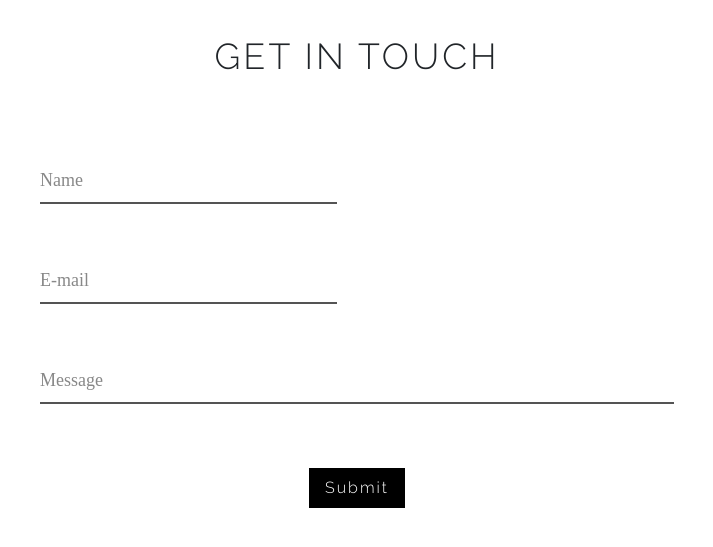
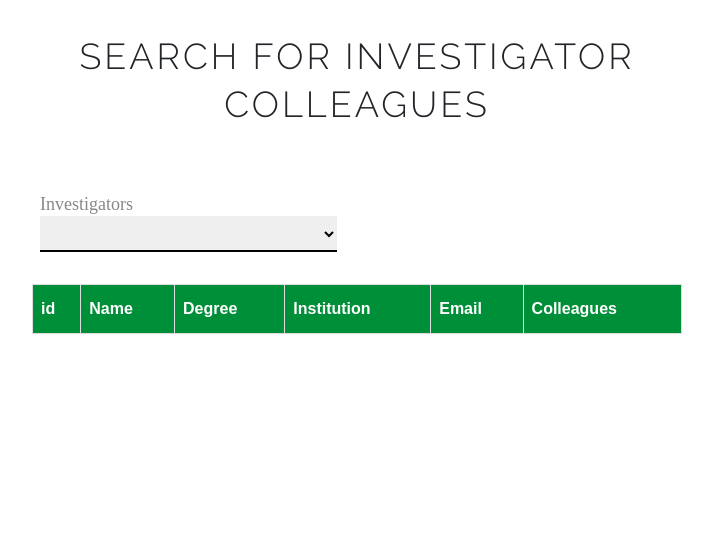
Before and after one commit to johnnyzaet08/BDAvanzadas-Grafos, a Flask app: page /search_colleagues in a window 1280 px wide. Shown: the part 104-651 px from the top of the page, without its empty margins (283-996 px from the left). Run offline with Flask 3, Linux system fonts and the light colour scheme; the visitor is signed in with stand-in values (Sample User, id 1); lists and menus that the app fills with data are empty; some libraries are stand-ins or nearby versions; some web fonts are replaced.

Commit message:
[add] Search colleagues

```diff
--- a/api.py
+++ b/api.py
@@ -264,11 +264,11 @@ def findProjectByName(name):
 @socketio.on("findPublicationByNameAPI")
 def findPublicationByName(name):
     query = (
-                "MATCH (publicacion:Publicacion) WHERE publicacion.titulo_publicacion =~ '(?i).*{name}.*' OPTIONAL MATCH (".format(
-                    name=name) +
-                "publicacion)<-[:sePublicaEn]-(proyecto:Proyecto) RETURN publicacion.anno_publicacion AS "
-                "anno_publicacion, publicacion.titulo_publicacion AS titulo_publicacion, publicacion.nombre_revista AS "
-                "nombre_revista, publicacion.idPub AS idPub, proyecto.titulo_proyecto AS titulo_proyecto;")
+            "MATCH (publicacion:Publicacion) WHERE publicacion.titulo_publicacion =~ '(?i).*{name}.*' OPTIONAL MATCH (".format(
+                name=name) +
+            "publicacion)<-[:sePublicaEn]-(proyecto:Proyecto) RETURN publicacion.anno_publicacion AS "
+            "anno_publicacion, publicacion.titulo_publicacion AS titulo_publicacion, publicacion.nombre_revista AS "
+            "nombre_revista, publicacion.idPub AS idPub, proyecto.titulo_proyecto AS titulo_proyecto;")
     print(query)
     try:
         with get_neo4j_session() as session:
@@ -280,12 +280,13 @@ def findPublicationByName(name):
         print(f"An error occurred: {e}")
         socketio.emit("findPublicationByNameAPI/get", e)
 
+
 @socketio.on("findKnowledgeAPI")
 def findProjectByKnowledge():
     query = ("MATCH (proyecto:Proyecto) WITH proyecto MATCH (publicacion:Publicacion)<-[:sePublicaEn]-(proyecto) "
              "RETURN DISTINCT proyecto.area_conocimiento AS area_conocimiento, COLLECT(DISTINCT "
              "proyecto.titulo_proyecto) AS TItulos_de_Proyectos, COLLECT(DISTINCT publicacion.titulo_publicacion) AS "
-             "Titulos_de_Publicaciones")
+             "Titulos_de_Publicaciones ORDER BY proyecto.area_conocimiento;")
     print(query)
     try:
         with get_neo4j_session() as session:
@@ -296,6 +297,25 @@ def findProjectByKnowledge():
     except Exception as e:
         print(f"An error occurred: {e}")
         socketio.emit("findKnowledgeAPI/get", e)
+
+
+@socketio.on("findColleagueAPI")
+def findColleague():
+    query = ("MATCH (investigador:Investigador) MATCH (investigador)-[:participaEn]->(proyecto:Proyecto)<-["
+             ":participaEn]-(colega:Investigador) RETURN investigador.id AS id, investigador.nombre_completo AS "
+             "nombre_completo, investigador.titulo_academico AS titulo_academico, investigador.institucion AS "
+             "institucion, investigador.email AS email, COLLECT(DISTINCT colega.nombre_completo) AS "
+             "colegas_de_proyectos ORDER BY investigador.nombre_completo;")
+    print(query)
+    try:
+        with get_neo4j_session() as session:
+            resultado = session.run(query)
+            data = resultado.data()
+            json_data = [dict(record) for record in data]
+            socketio.emit("findColleagueAPI/get", json_data)
+    except Exception as e:
+        print(f"An error occurred: {e}")
+        socketio.emit("findColleagueAPI/get", e)
 
 
 '''
--- /dev/null
+++ b/static/javascript/search_colleagues.js
@@ -0,0 +1,85 @@
+const socket = io.connect('http://localhost:5000');
+socket.on('connect', () => {
+    console.log('Connected to server, search_researchers');
+});
+let investigator = [{
+    "id": "--",
+    "nombre_completo": "--",
+    "titulo_academico": "--",
+    "institucion": "--",
+    "email": "--",
+    "colegas_de_proyectos": "--"
+}];
+let selectedInvestigator = null;
+
+socket.on('findColleagueAPI/get', (data) => {
+    const select = document.getElementById('investigators');
+    const optionElement = document.createElement('option');
+    optionElement.value = "--";
+    optionElement.text = "--";
+    select.appendChild(optionElement);
+    data.forEach(element => {
+        const optionElement = document.createElement('option');
+        optionElement.value = element["nombre_completo"];
+        optionElement.text = element["nombre_completo"];
+        select.appendChild(optionElement);
+        investigator.push(element);
+    });
+    console.log(investigator);
+});
+
+
+function onSelected() {
+    const tabla = document.getElementById("investigator");
+    const tbody = tabla.getElementsByTagName("tbody")[0];
+    tbody.innerHTML = "";
+    selectedInvestigator = document.getElementById("investigators").value;
+    if (selectedInvestigator === "--") {
+        return;
+    }
+    const investigator_ = investigator.find(knowledge => knowledge.nombre_completo === selectedInvestigator);
+    const fila = document.createElement("tr");
+
+    const id = document.createElement("td");
+    id.textContent = investigator_.id;
+    fila.appendChild(id);
+
+    const investigator_name = document.createElement("td");
+    investigator_name.textContent = investigator_.nombre_completo;
+    fila.appendChild(investigator_name);
+
+    const degree = document.createElement("td");
+    degree.textContent = investigator_.titulo_academico;
+    fila.appendChild(degree);
+
+    const institution = document.createElement("td");
+    institution.textContent = investigator_.institucion;
+    fila.appendChild(institution);
+
+    const email = document.createElement("td");
+    email.textContent = investigator_.email;
+    fila.appendChild(email);
+
+    const colleagues = document.createElement("td");
+    const list_colleagues = document.createElement("ul");
+    investigator_.colegas_de_proyectos.forEach(element => {
+        const colleague = document.createElement("li");
+        colleague.textContent = element;
+        list_colleagues.appendChild(colleague);
+    })
+    colleagues.appendChild(list_colleagues);
+    fila.appendChild(colleagues);
+
+    tbody.appendChild(fila);
+
+}
+
+document.addEventListener('DOMContentLoaded', function() {
+    getKnowledge();
+    const select = document.getElementById('investigators');
+    select.addEventListener('change', onSelected);
+});
+
+function getKnowledge() {
+    socket.emit("findColleagueAPI");
+}
--- a/templates/search_colleagues.html
+++ b/templates/search_colleagues.html
@@ -6,32 +6,39 @@
     <html>
 
     <head>
-   <title>Mantenimiento de Investigadores</title>
+        <title>Search for Investigator Colleagues</title>
         <link rel="stylesheet" href="{{ url_for('static', filename='css/forms.css') }}">
-   <script src="{{ url_for('static', filename='javascript/form.js') }}"></script>
+        <script src="{{ url_for('static', filename='javascript/search_colleagues.js') }}"></script>
     </head>
+
+
 
     <body>
 
     <section class="get-in-touch">
-      <h1 class="title">Get in touch</h1>
+        <h1 class="title">Search for Investigator Colleagues</h1>
         <form class="contact-form row">
             <div class="form-field col x-50">
-            <input id="name" class="input-text js-input" type="text" required>
-            <label class="label" for="name">Name</label>
-         </div>
-         <div class="form-field col x-50">
-            <input id="email" class="input-text js-input" type="email" required>
-            <label class="label" for="email">E-mail</label>
-         </div>
-         <div class="form-field col x-100">
-            <input id="message" class="input-text js-input" type="text" required>
-            <label class="label" for="message">Message</label>
-         </div>
-         <div class="form-field col x-100 align-center">
-            <input class="submit-btn" type="submit" value="Submit">
+                <select id="investigators" class="input-select js-select" required>
+
+                </select>
+                <label class="label" for="investigators">Investigators</label>
             </div>
         </form>
+        <table id="investigator">
+            <thead>
+            <tr>
+                <th>id</th>
+                <th>Name</th>
+                <th>Degree</th>
+                <th>Institution</th>
+                <th>Email</th>
+                <th>Colleagues</th>
+            </tr>
+            </thead>
+            <tbody>
+            </tbody>
+        </table>
     </section>
 
     </body>
```
Lines whose indentation alone changed are shown as unchanged.
